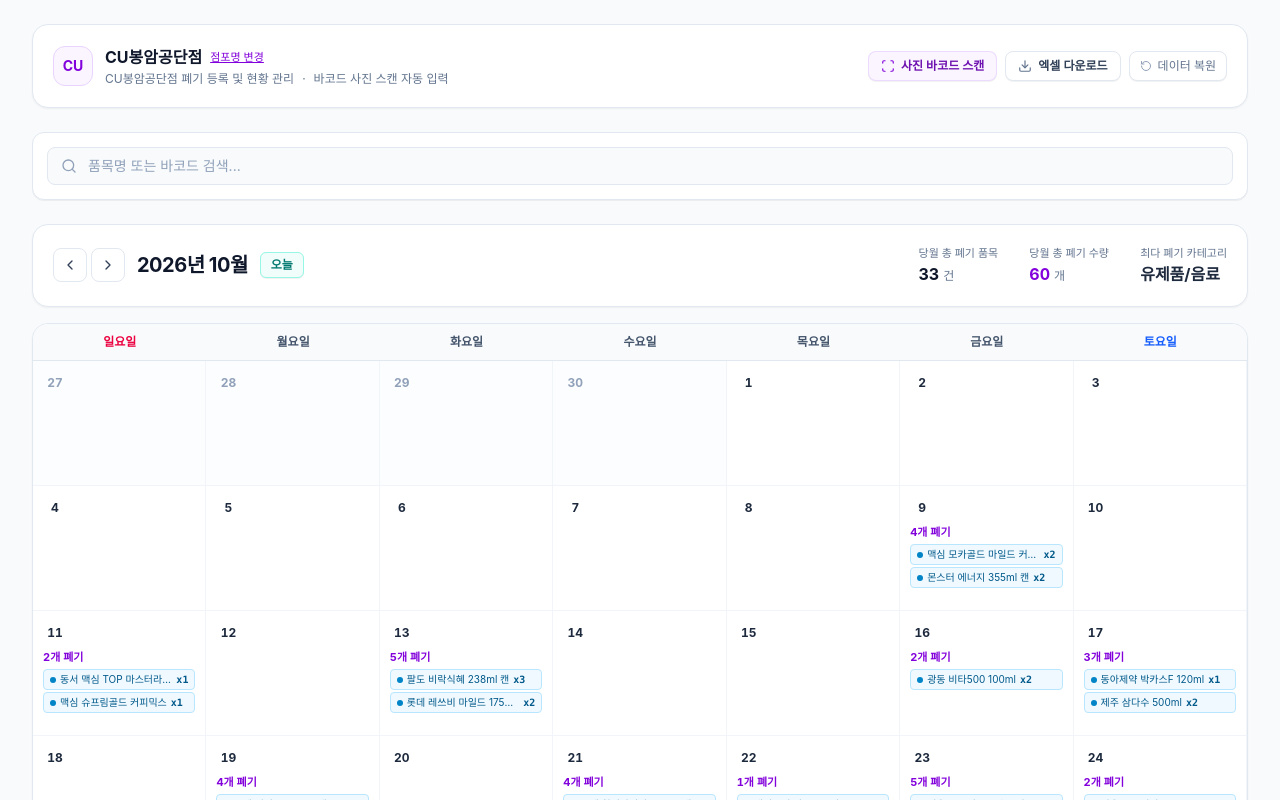
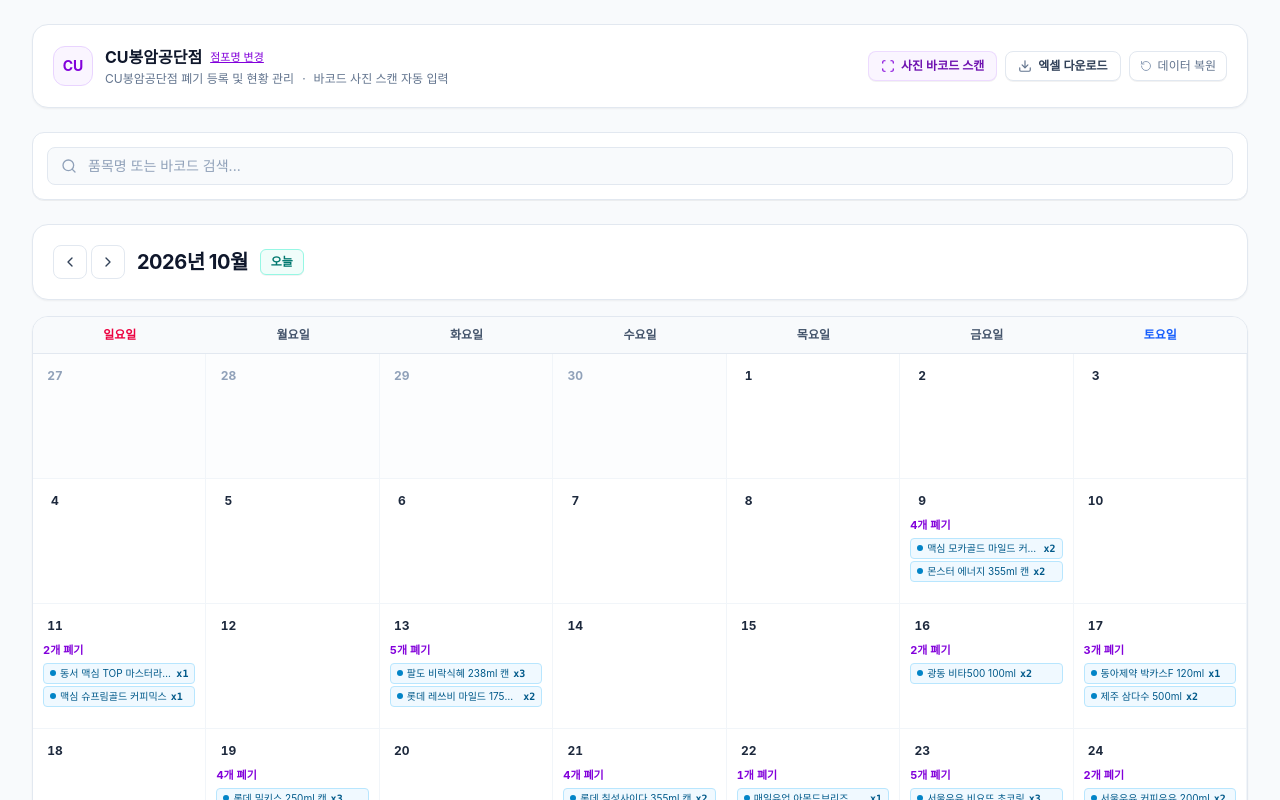
Before and after one commit to arma2002-dev/Convenience-Store-Waste-Management, a React (Vite) app: page / in a window 1280 px wide. Shown: the top 800 px of the page. Built offline with nearby package versions, Linux system fonts and the light colour scheme.

Commit message:
refactor: simplify MonthlyCalendar and update item display
Remove unused statistical calculations from MonthlyCalendar to clean up the UI and refactor the waste item display in DayDetailModal for better readability.

```diff
--- a/src/components/DayDetailModal.tsx
+++ b/src/components/DayDetailModal.tsx
@@ -146,10 +146,11 @@ export const DayDetailModal: React.FC<DayDetailModalProps> = ({
                           {item.productName}
                         </h4>
 
-                        <div className="flex items-center gap-3 text-xs text-slate-500 mt-1">
-                          <span>사유: {item.reason}</span>
-                          {item.notes && <span>· {item.notes}</span>}
-                        </div>
+                        {item.notes && (
+                          <div className="text-xs text-slate-500 mt-1">
+                            {item.notes}
+                          </div>
+                        )}
                       </div>
                     </div>
 
--- a/src/components/MonthlyCalendar.tsx
+++ b/src/components/MonthlyCalendar.tsx
@@ -34,21 +34,6 @@ export const MonthlyCalendar: React.FC<MonthlyCalendarProps> = ({
   const firstDay = new Date(year, month, 1).getDay(); // 0 is Sunday
   const daysInMonth = new Date(year, month + 1, 0).getDate();
   const prevMonthLastDate = new Date(year, month, 0).getDate();
-
-  // Filter waste items for this month
-  const monthPrefix = `${year}-${String(month + 1).padStart(2, '0')}`;
-  const monthItems = wasteItems.filter((item) => item.date.startsWith(monthPrefix));
-
-  // Compute month summary stats
-  const totalQuantity = monthItems.reduce((acc, cur) => acc + cur.quantity, 0);
-
-  // Group items by category to find top wasted category
-  const categoryCount: Record<string, number> = {};
-  monthItems.forEach((item) => {
-    categoryCount[item.category] = (categoryCount[item.category] || 0) + item.quantity;
-  });
-  const topCategory =
-    Object.entries(categoryCount).sort((a, b) => b[1] - a[1])[0]?.[0] || '없음';
 
   // Build grid days
   const calendarCells = [];
@@ -105,8 +90,8 @@ export const MonthlyCalendar: React.FC<MonthlyCalendarProps> = ({
 
   return (
     <div className="space-y-4">
-      {/* Month Navigation & Metrics Bar */}
-      <div className="flex flex-col lg:flex-row lg:items-center lg:justify-between gap-4 bg-white p-5 rounded-2xl border border-slate-200 shadow-xs">
+      {/* Month Navigation Bar */}
+      <div className="flex items-center justify-between gap-4 bg-white p-5 rounded-2xl border border-slate-200 shadow-xs">
         {/* Nav controls */}
         <div className="flex items-center gap-3">
           <div className="flex items-center gap-1">
@@ -136,32 +121,6 @@ export const MonthlyCalendar: React.FC<MonthlyCalendarProps> = ({
           >
             오늘
           </button>
-        </div>
-
-        {/* Monthly Summary Statistics strip */}
-        <div className="grid grid-cols-3 gap-3 lg:gap-6 border-t lg:border-t-0 pt-3 lg:pt-0 border-slate-100">
-          <div>
-            <div className="text-[11px] font-medium text-slate-500">당월 총 폐기 품목</div>
-            <div className="text-base font-bold text-slate-900 tabular-nums">
-              {monthItems.length}
-              <span className="text-xs font-normal text-slate-500 ml-1">건</span>
-            </div>
-          </div>
-
-          <div>
-            <div className="text-[11px] font-medium text-slate-500">당월 총 폐기 수량</div>
-            <div className="text-base font-bold text-purple-700 tabular-nums">
-              {totalQuantity}
-              <span className="text-xs font-normal text-slate-500 ml-1">개</span>
-            </div>
-          </div>
-
-          <div>
-            <div className="text-[11px] font-medium text-slate-500">최다 폐기 카테고리</div>
-            <div className="text-base font-bold text-slate-800 truncate" title={topCategory}>
-              {topCategory}
-            </div>
-          </div>
         </div>
       </div>
 
```
